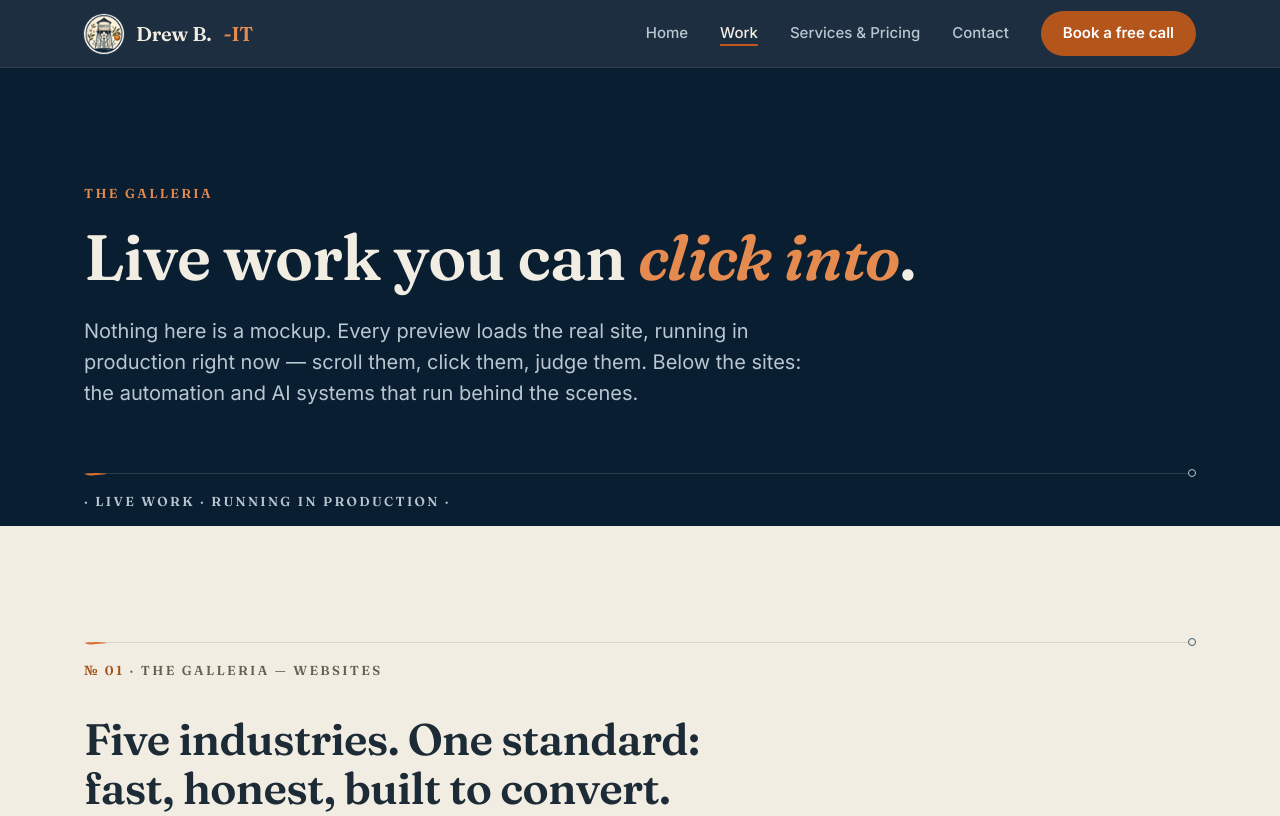
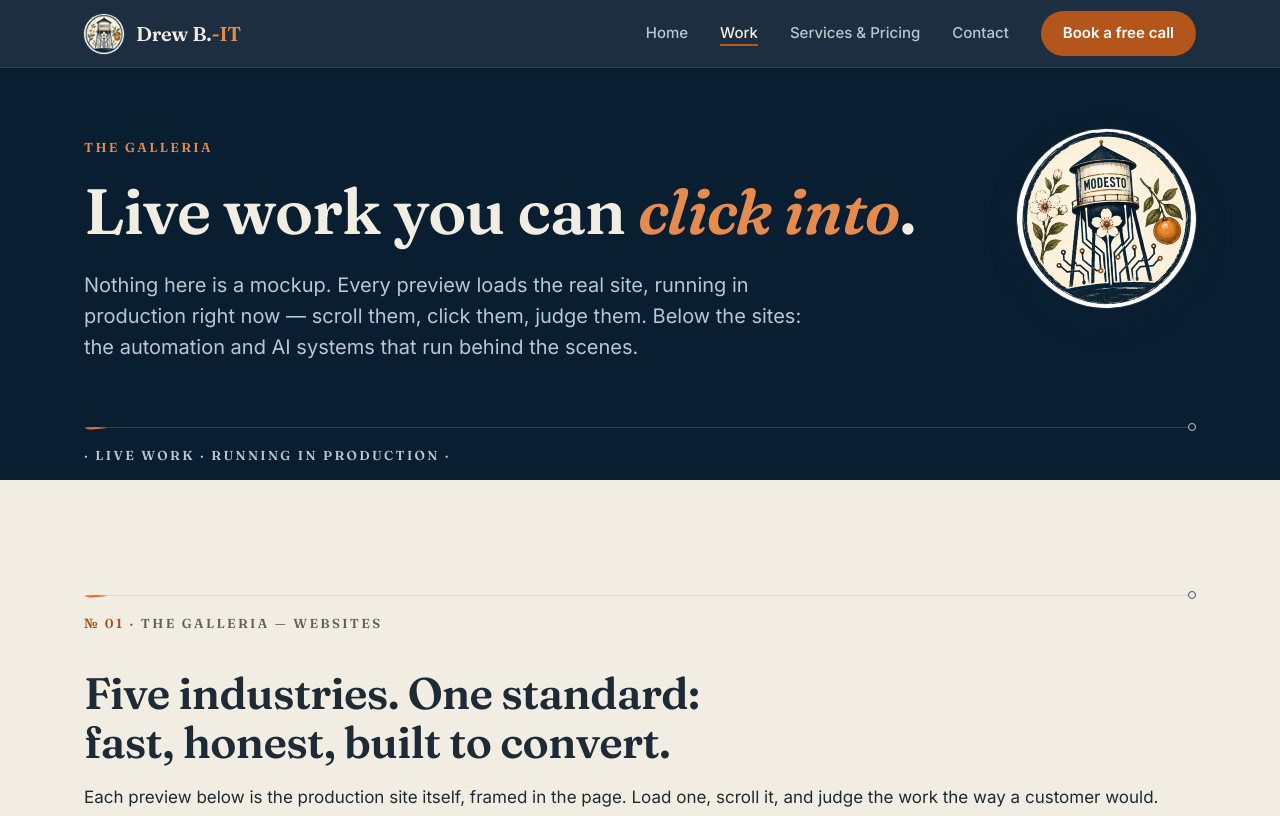
Before and after one commit to drewbabbitt/drewbabbitt.github.io, a plain HTML site: page work.html in a window 1280 px wide. Shown: the top 816 px of the page. Drawn offline with Linux system fonts and the light colour scheme.

Commit message:
Fix wordmark spacing and fill the compact-hero dead space
- .brand flex gap split the wordmark ('Drew B.  -IT'); gap is now 0 with
  the spacing on the badge's own margin, so it reads tight: Drew B.-IT
- Compact heroes (work/services/contact) drop to 60% top padding
- Badge mounted as a rotated brand seal on the right of the work and
  services heroes (contact keeps the headshot there); hidden under 960px

Co-Authored-By: Claude Fable 5 <noreply@anthropic.com>

```diff
--- a/styles.css
+++ b/styles.css
@@ -303,7 +303,7 @@ em {
 .brand {
   display: inline-flex;
   align-items: center;
-  gap: var(--s-3);
+  gap: 0; /* the wordmark reads tight: "Drew B.-IT" — spacing comes from the badge's own margin */
   font-family: var(--font-display);
   font-optical-sizing: auto;
   font-weight: 600;
@@ -321,6 +321,7 @@ em {
 .brand__badge {
   width: 40px;
   height: 40px;
+  margin-right: var(--s-3);
   border-radius: 50%;                         /* crops the opaque white corners */
   box-shadow: 0 0 0 1px var(--hairline-dark); /* hairline seat on navy */
 }
@@ -411,7 +412,25 @@ em {
   margin-bottom: var(--s-5);
 }
 .hero h1 em { color: var(--orange-400); } /* ≥1.5rem bold — large-text exempt */
-.hero--compact h1 { font-size: var(--display-lg); line-height: 1.12; }
+.hero--compact h1 { font-size: var(--display-lg); line-height: 1.12; max-width: 22ch; }
+
+/* Compact heroes: less dead navy above the kicker, and the badge mounted
+   as a brand seal on the right so the space reads deliberate, not empty */
+.hero--compact { position: relative; padding-top: calc(var(--section-pad) * 0.6); }
+.hero--compact .wrap { position: relative; }
+.hero__seal {
+  position: absolute;
+  top: calc(var(--s-2) * -1);
+  right: var(--s-5);
+  width: clamp(120px, 14vw, 190px);
+  height: auto;
+  aspect-ratio: 1;
+  border-radius: 50%;                          /* crops the opaque white corners */
+  box-shadow: 0 0 0 1px var(--hairline-dark), 0 10px 28px rgba(10, 30, 49, 0.45);
+  transform: rotate(-4deg);                    /* hand-applied, like the sign on the van */
+  pointer-events: none;
+}
+@media (max-width: 960px) { .hero__seal { display: none; } }
 
 /* The hero's first ledger line sits at its bottom border */
 .hero .ledger-line { margin-top: var(--s-8); margin-bottom: 0; padding-bottom: var(--s-3); }
--- a/work.html
+++ b/work.html
@@ -54,6 +54,7 @@
     <!-- Statement hero — the first live frame is the star; the hero gets out of its way -->
     <section class="hero hero--compact">
       <div class="wrap">
+        <img class="hero__seal" src="/assets/brand/badge-320.png" alt="" aria-hidden="true" width="320" height="320" loading="lazy">
         <span class="hero__kicker">The Galleria</span>
         <h1>Live work you can <em>click into</em>.</h1>
         <p class="hero__lede">Nothing here is a mockup. Every preview loads the real site, running in production right now — scroll them, click them, judge them. Below the sites: the automation and AI systems that run behind the scenes.</p>
```
Also changed, not shown: services.html (+1 -0 lines).
